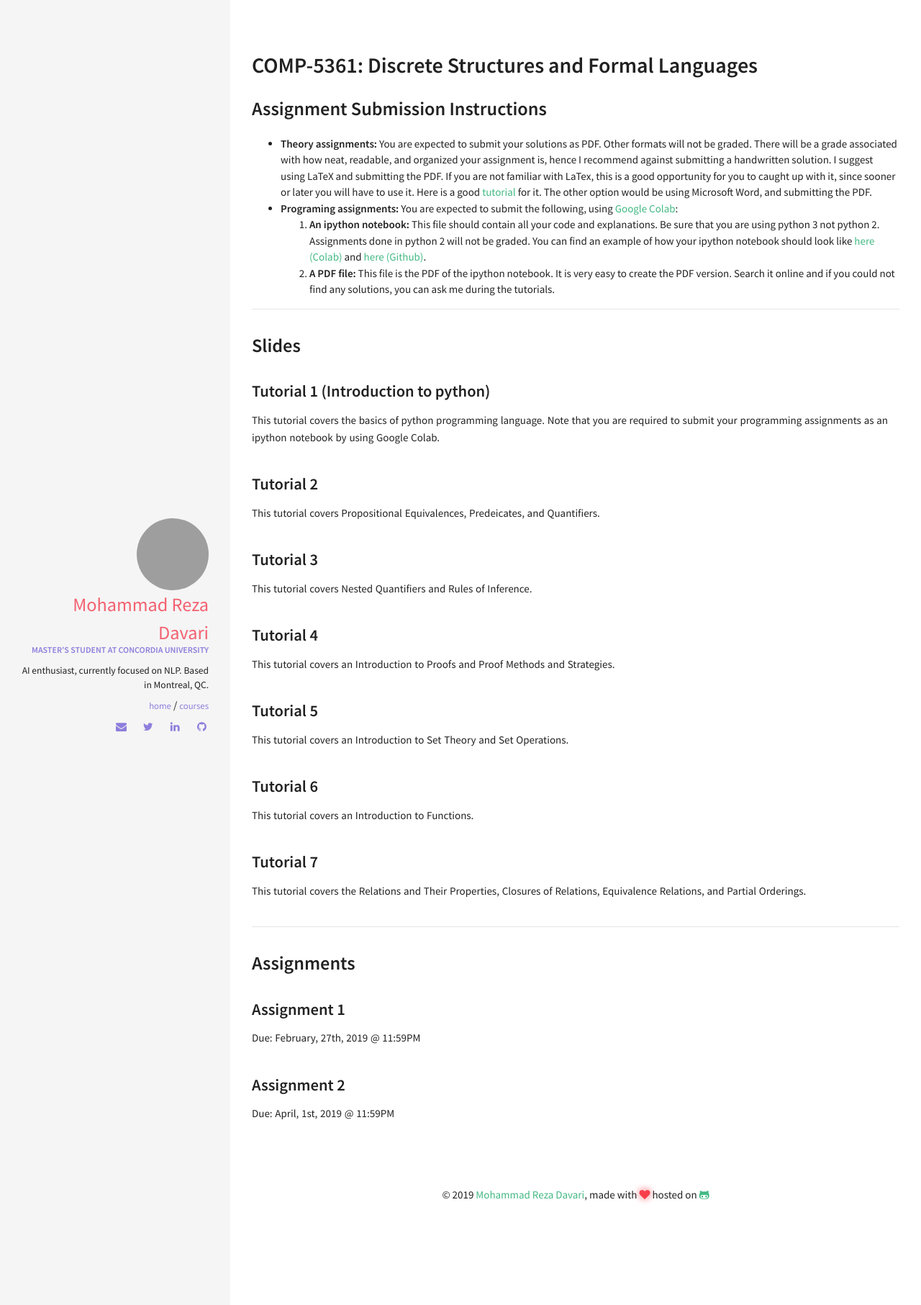
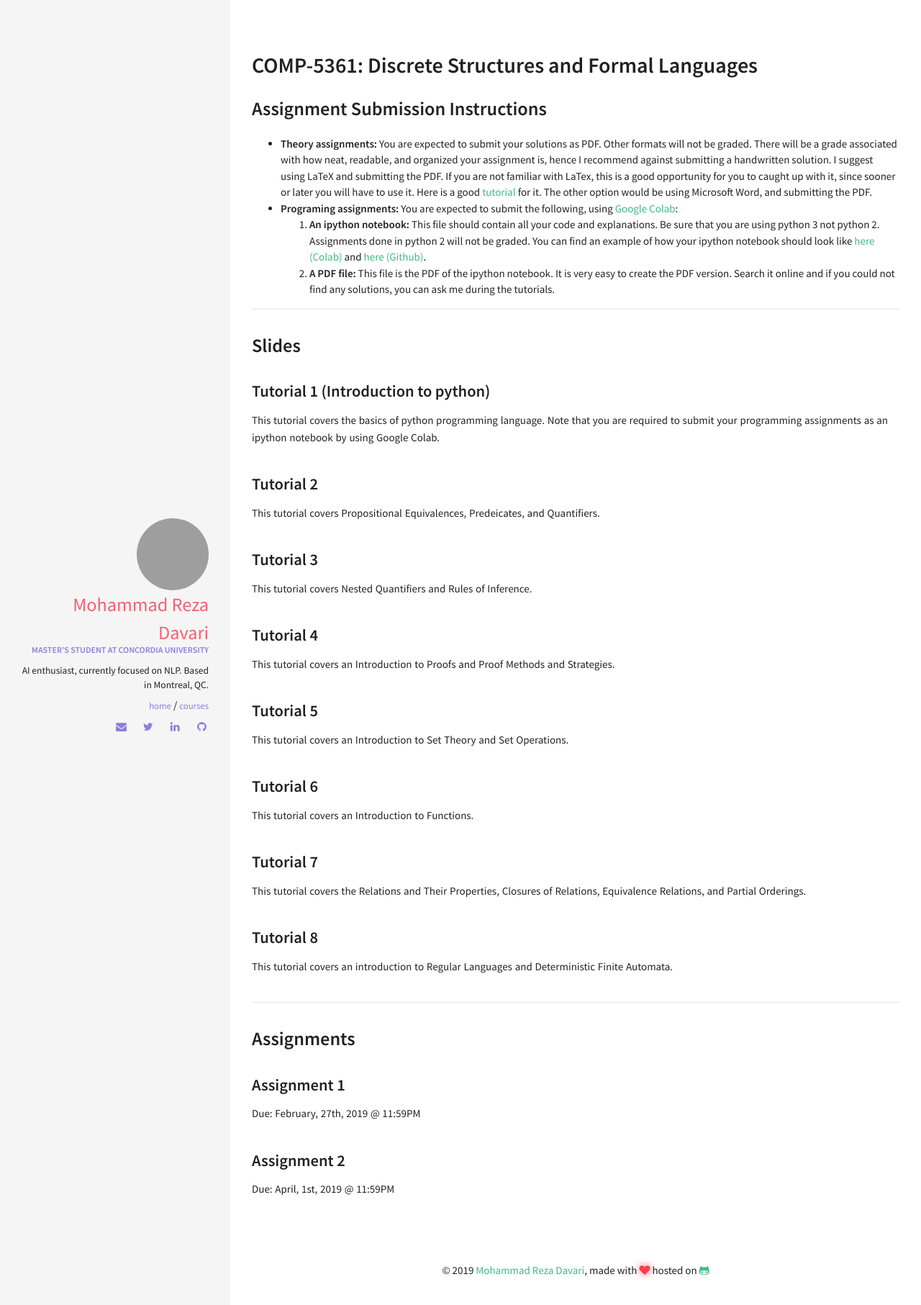
Before and after one commit to rezazzr/davari.io, a Jekyll site: the page built from comp5361.html, in a window 1280 px wide. Shown: the top 1813 px of the page at 72% size. Built offline with Jekyll 4.4.1, drawn with Linux system fonts in a browser that asks for light colours.

Commit message:
Tutorial 8 slides updated

```diff
--- a/_data/index/slides.yml
+++ b/_data/index/slides.yml
@@ -32,3 +32,8 @@
   descr: This tutorial covers the Relations and Their Properties, Closures of Relations, Equivalence Relations, and Partial Orderings.
   url:  https://raw.githubusercontent.com/rezazzr/rezazzr.github.io/master/_data/slide_pdf_files/Tutorial-7.pdf
   year: 2019
+
+- name: Tutorial 8
+  descr: This tutorial covers an introduction to Regular Languages and  Deterministic Finite Automata.
+  url:  https://raw.githubusercontent.com/rezazzr/rezazzr.github.io/master/_data/slide_pdf_files/Tutorial-8.pdf
+  year: 2019
```
Also changed, not shown: 1 other file.
